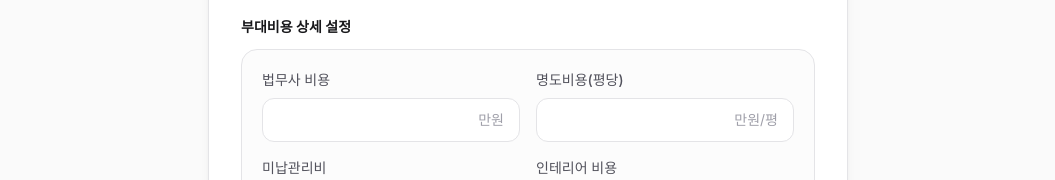
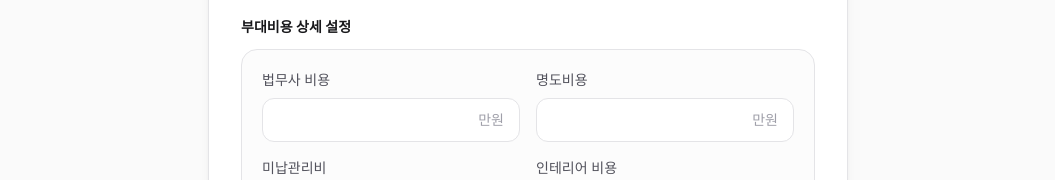
Before and after one commit to PinokioLee/auction-analyzer, a Next.js app: page /dashboard/calculator in a window 1280 px wide. Shown: the part 771-951 px from the top of the page, without its empty margins (112-1167 px from the left). Built offline with nearby package versions, Linux system fonts and the light colour scheme; no server answers; a web font is replaced by a local one.

Commit message:
명도비용 입력 방식을 평당 계산에서 직접 금액 입력으로 변경
Co-Authored-By: Claude Sonnet 4.6 <noreply@anthropic.com>

```diff
--- a/src/components/analyze/input-form.tsx
+++ b/src/components/analyze/input-form.tsx
@@ -14,7 +14,7 @@ interface AreaOption { exclusive_area: number; label: string }
 
 interface CostState {
   legalFee: number;              // 법무사 비용 만원 (기본 80)
-  evictionCostPerPyeong: number; // 명도비용 만원/평 (기본 10)
+  evictionCost: number;          // 명도비용 만원
   unpaidMaintenance: number;     // 미납관리비 만원 (기본 100)
   interiorCost: number;          // 인테리어 비용 만원 (기본 0)
   loanLtv: number;               // 대출 LTV % (기본 70)
@@ -25,7 +25,7 @@ interface CostState {
 
 const DEFAULT_COSTS: CostState = {
   legalFee: 0,
-  evictionCostPerPyeong: 0,
+  evictionCost: 0,
   unpaidMaintenance: 0,
   interiorCost: 0,
   loanLtv: 0,
@@ -339,7 +339,7 @@ export function AuctionInputForm() {
     const loanPrincipal = bid * (costs.loanLtv / 100);
 
     // 파생 계산값
-    const evictionCost    = Math.round(costs.evictionCostPerPyeong * areaPyeong);
+    const evictionCost    = costs.evictionCost;
     const loanAmount      = Math.round(loanPrincipal); // 대출 원금 (만원)
     const loanInterest    = Math.round(loanPrincipal * (costs.loanRate / 100) * (months / 12)); // 보유 개월 기준
     const loanFee         = Math.round(loanPrincipal * (costs.loanFeeRate / 100));
@@ -410,7 +410,7 @@ export function AuctionInputForm() {
   const loanPrincipal = bid * (costs.loanLtv / 100);
   const totalAdditional =
     costs.legalFee +
-    Math.round(costs.evictionCostPerPyeong * areaPyeong) +
+    costs.evictionCost +
     costs.unpaidMaintenance +
     costs.interiorCost +
     Math.round(loanPrincipal * (costs.loanRate / 100) * (months / 12)) +
@@ -580,14 +580,14 @@ export function AuctionInputForm() {
                   </div>
                   {/* 명도비용 */}
                   <div>
-                    <FormLabel htmlFor="eviction">명도비용(평당)</FormLabel>
+                    <FormLabel htmlFor="eviction">명도비용</FormLabel>
                     <FormInput
                       id="eviction"
                       type="number"
-                      value={costs.evictionCostPerPyeong}
-                      onChange={(e) => setCosts((c) => ({ ...c, evictionCostPerPyeong: Number(e.target.value) || 0 }))}
+                      value={costs.evictionCost}
+                      onChange={(e) => setCosts((c) => ({ ...c, evictionCost: Number(e.target.value) || 0 }))}
                       min={0}
-                      suffix="만원/평"
+                      suffix="만원"
                     />
                   </div>
                   {/* 미납관리비 */}
```
